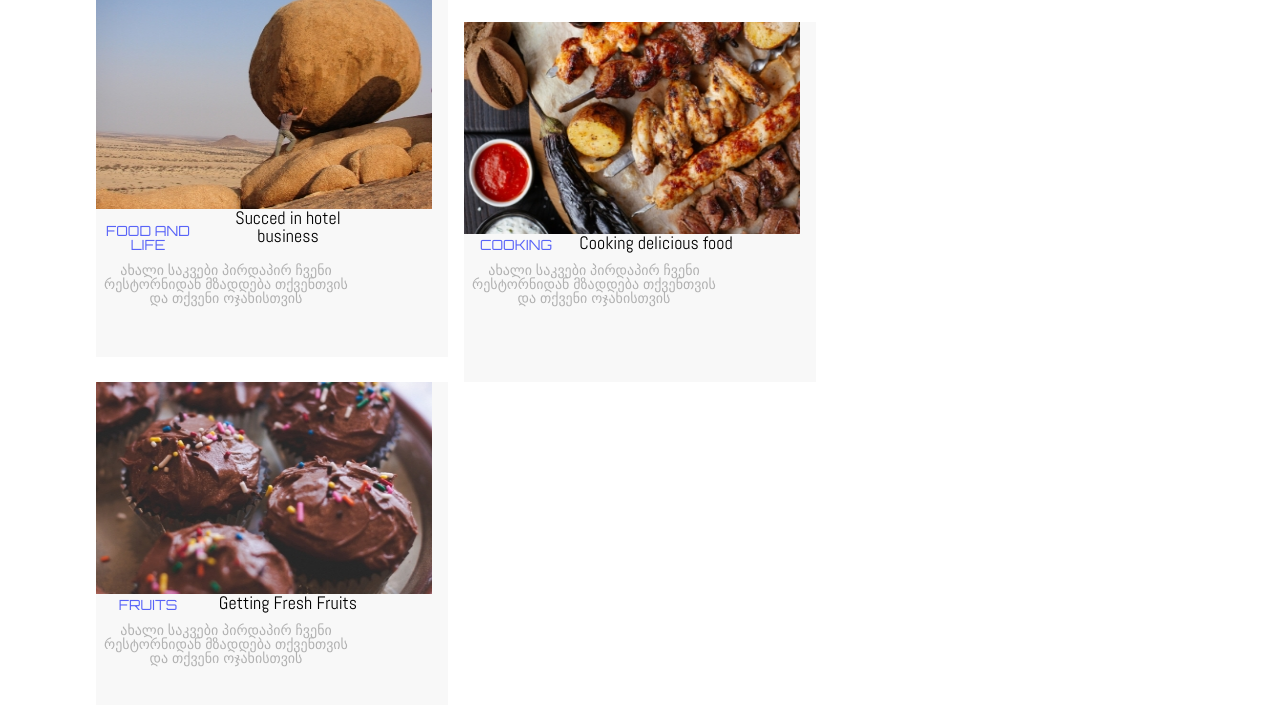
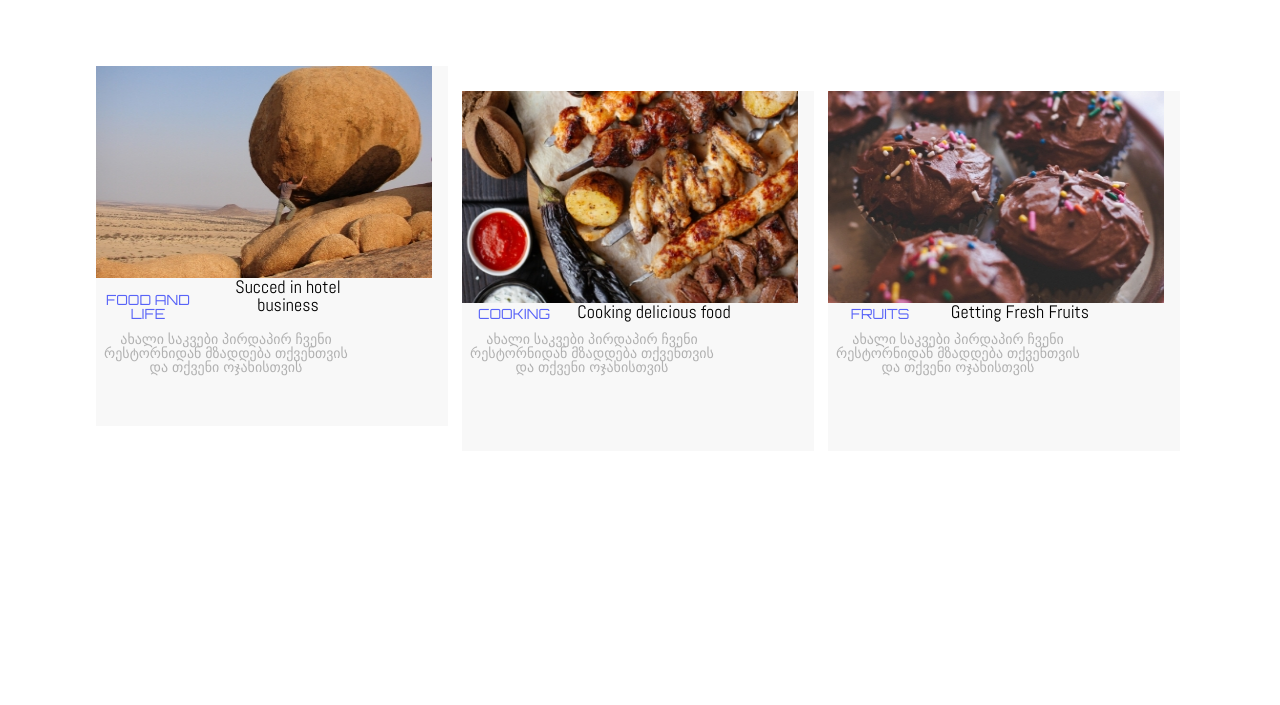
Before and after one commit to MarGallito/Homework-5, a plain HTML site: page index.html in a window 1280 px wide. Shown: the part 639-1344 px from the top of the page. After the commit the page ends 1170 px from the top, so only its background shows below. Drawn offline with Linux system fonts and the light colour scheme; files whose address does not match are found by name; a web font is replaced by a local one.

Commit message:
Changed margins; Changed divs - three-divs

```diff
--- a/css/style.css
+++ b/css/style.css
@@ -69,9 +69,17 @@
 	margin-right: 12px;
 
 }
-.three-divs {
+.two-divs {
 	display: inline-block;
-	margin-right: 12px;
+	margin-top: 69px;
+	margin-right: 10px;
+	background-color: #F8F8F8;
+	width: 352px;
+	height: 360px;
+}
+.third-div {
+	display: inline-block;
+	margin-top: 69px;
 	background-color: #F8F8F8;
 	width: 352px;
 	height: 360px;
@@ -101,7 +109,6 @@
 	font-size: 42px;
 	width: 404px;
 	height: 112px;
-	margin bottom: 69px;
 	font-weight: 900;
 }
 .text-qar-1 {
--- a/index.html
+++ b/index.html
@@ -44,7 +44,7 @@
 			<div class="two">
 				<p class="head">BLOG</p>
 				<p class="blog-name-1">Read our newest blog post right away</p>
-				<div class="three-divs">
+				<div class="two-divs">
 					<img class="block-img-2" src="images/stone.jpg" alt="stone">
 						<div class="stone-txt">
 							<h6 class="heads-1">FOOD AND LIFE</h6>
@@ -53,7 +53,7 @@
 						</div>
 				</div>
 						<!-- -->
-				<div class="three-divs">
+				<div class="two-divs">
 					<img class="block-img-2" src="images/barbecue-big.jpg" alt="barbecue-big">
 						<div class="stone-txt">
 							<h6 class="heads-1">COOKING</h6>
@@ -62,7 +62,7 @@
 						</div>
 				</div>
 				<!--  -->
-				<div class="three-divs">
+				<div class="third-div">
 					<img class="block-img-2" src="images/cup-big.jpg" alt="cupcakes-big">
 						<div class="stone-">
 							<h6 class="heads-1">FRUITS</h6>
```
